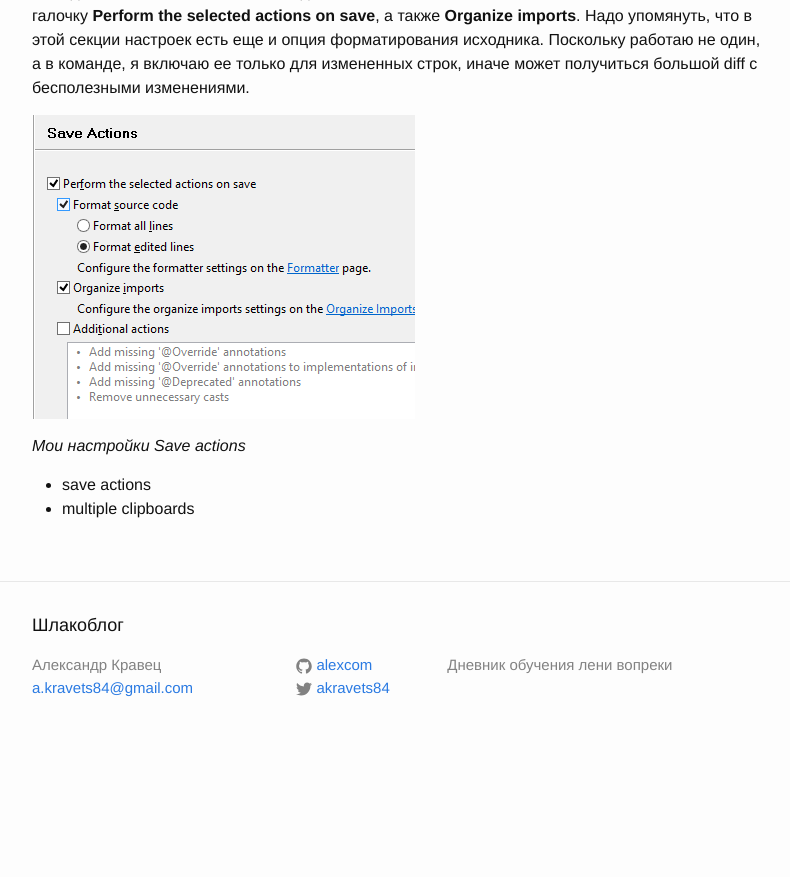
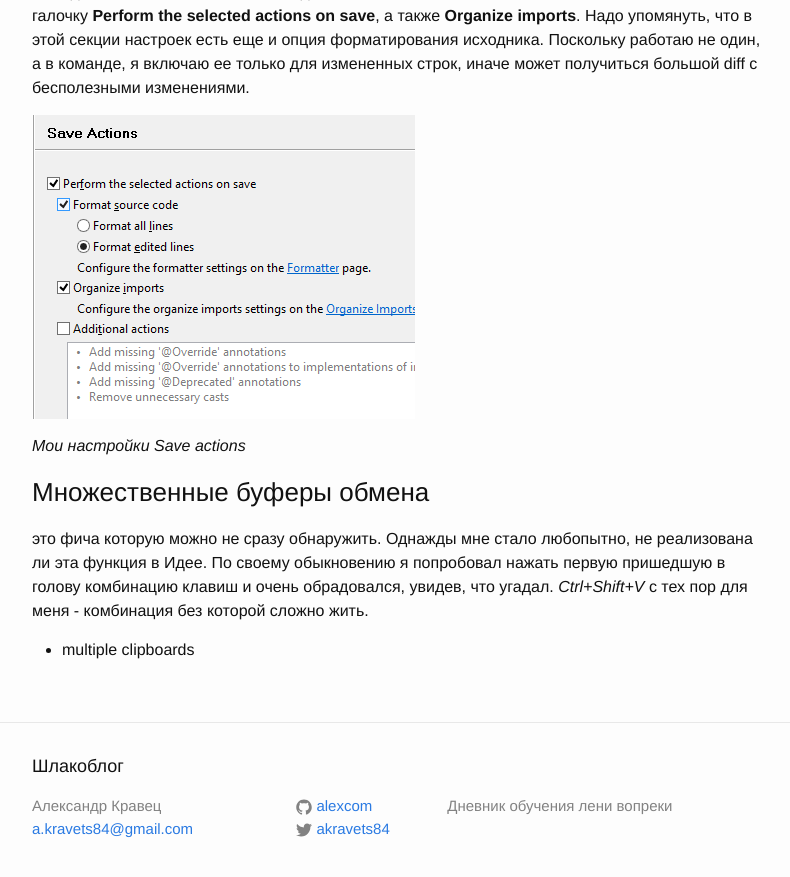
Before and after one commit to alexcom/alexcom.github.io, a Jekyll site: the page built from _posts/2015-05-06-idea-to-eclipse-migration.md, in a window 1280 px wide and 900 px high, scrolled down 1546 px. Shown: the top 877 px of the window, without its empty margins (238-1028 px from the left). Built offline with Jekyll 4.4.1, drawn with Linux system fonts in a browser that asks for light colours; before the commit the page ends 2305 px from its top, so only the background shows below that.

Commit message:
начал писать про буферы обмена

```diff
--- a/_posts/2015-05-06-idea-to-eclipse-migration.md
+++ b/_posts/2015-05-06-idea-to-eclipse-migration.md
@@ -27,8 +27,10 @@ categories: idea eclipse migration pain
 
 *Мои настройки Save actions*
 
+###Множественные буферы обмена
+это фича которую можно не сразу обнаружить. Однажды мне стало любопытно, не реализована ли эта функция в Идее. По своему обыкновению я попробовал нажать первую пришедшую в голову комбинацию клавиш и очень обрадовался, увидев, что угадал. *Ctrl+Shift+V* с тех пор для меня - комбинация без которой сложно жить.
 
-- save actions
+
 - multiple clipboards
 
 
```
